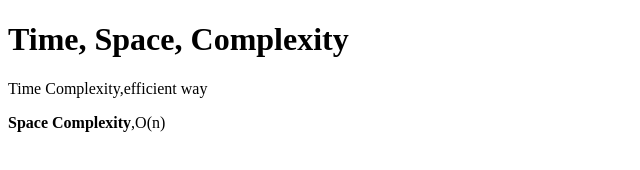
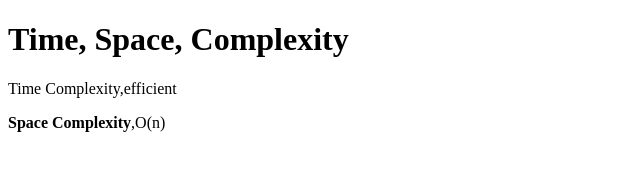
Before and after one commit to acciojob/time-and-space-complexity-Vishnutyagi, a website: page main.html in a window 1280 px wide. Shown: the full height of the page, 0-640 px from the left. Drawn offline with Linux system fonts and the light colour scheme.

Commit message:
created a submission

```diff
--- a/main.html
+++ b/main.html
@@ -8,7 +8,7 @@
 
 <body>
 	<h1>Time, Space, Complexity</h1>
-	<p>Time Complexity,efficient way</p>
+	<p>Time Complexity,efficient</p>
 	<p><b>Space Complexity</b>,O(n)</p>
     <script type="text/javascript" src="./script.js">
 </script>
```
